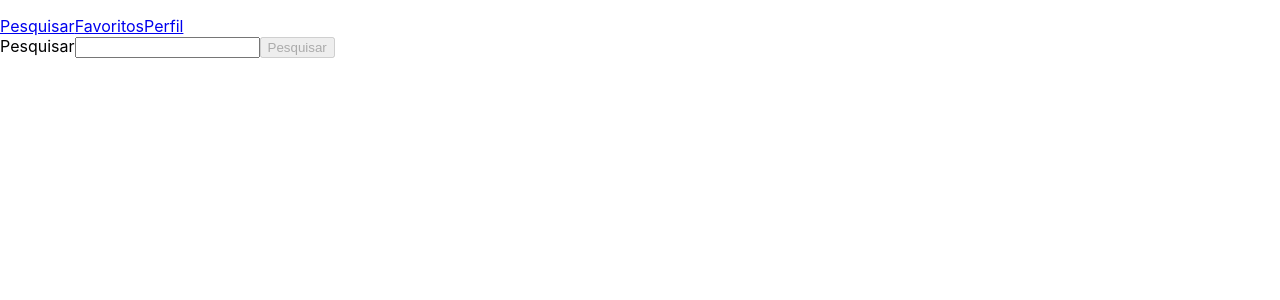
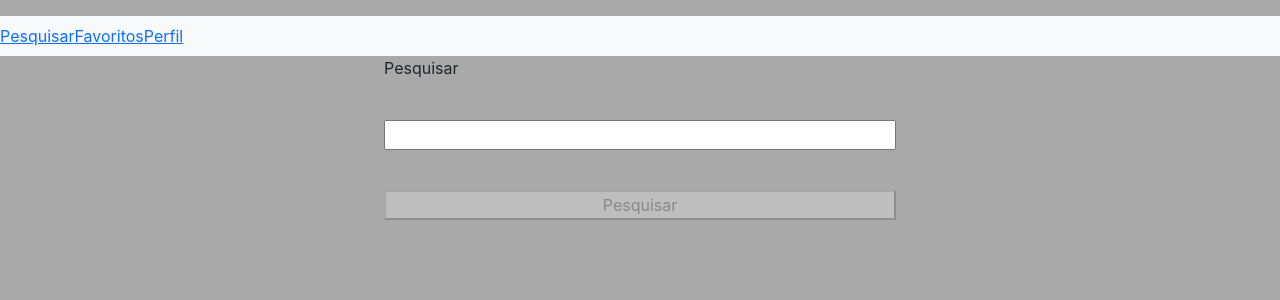
Before and after one commit to angelofonseca/tunehub, a React (Vite) app: page /search in a window 1280 px wide. Shown: the top 300 px of the page. Built offline with nearby package versions, Linux system fonts and the light colour scheme.

Commit message:
Login estilizado

```diff
--- a/package.json
+++ b/package.json
@@ -9,6 +9,7 @@
     "@testing-library/jest-dom": "^5.16.5",
     "@testing-library/react": "^13.3.0",
     "@testing-library/user-event": "^13.5.0",
+    "bootstrap": "^5.3.3",
     "react": "^18.2.0",
     "react-dom": "^18.2.0",
     "react-router-dom": "^6.10.0",
--- a/src/components/Header.tsx
+++ b/src/components/Header.tsx
@@ -1,7 +1,7 @@
 import { useEffect, useState } from 'react';
 import { NavLink } from 'react-router-dom';
 import { getUser } from '../services/userAPI';
-import Loading from './Loading';
+import Loading from './Loading/Loading';
 import { UserType } from '../types';
 
 function Header() {
@@ -22,7 +22,7 @@ function Header() {
   return (
     <header data-testid="header-component">
       <p data-testid="header-user-name">{data?.name}</p>
-      <nav>
+      <nav className="navbar navbar-expand-lg navbar-light bg-light">
         <NavLink to="/search" data-testid="link-to-search">Pesquisar</NavLink>
         <NavLink to="/favorites" data-testid="link-to-favorites">Favoritos</NavLink>
         <NavLink to="/profile" data-testid="link-to-profile">Perfil</NavLink>
--- a/src/components/Loading.tsx
+++ /dev/null
@@ -1,5 +0,0 @@
-function Loading() {
-  return <h3>Carregando...</h3>;
-}
-
-export default Loading;
--- /dev/null
+++ b/src/components/Loading/Loading.tsx
@@ -0,0 +1,5 @@
+function Loading() {
+  return <h1 className="loading centered">Carregando...</h1>;
+}
+
+export default Loading;
--- /dev/null
+++ b/src/components/Loading/loading.css
@@ -0,0 +1,6 @@
+.centered {
+  left: 50%;
+  position: fixed;
+  top: 50%;
+  transform: translate(-50%, -50%);
+}
--- a/src/index.css
+++ b/src/index.css
@@ -1,4 +1,5 @@
 body {
+  background-color: #A9A9A9;
   margin: 0;
   font-family: -apple-system, BlinkMacSystemFont, 'Segoe UI', 'Roboto', 'Oxygen',
     'Ubuntu', 'Cantarell', 'Fira Sans', 'Droid Sans', 'Helvetica Neue',
--- a/src/main.tsx
+++ b/src/main.tsx
@@ -1,5 +1,5 @@
-import React from 'react';
 import ReactDOM from 'react-dom/client';
+import 'bootstrap/dist/css/bootstrap.css';
 import './index.css';
 import { BrowserRouter } from 'react-router-dom';
 import App from './App';
--- a/src/pages/Album/Album.tsx
+++ b/src/pages/Album/Album.tsx
@@ -2,7 +2,7 @@ import { useEffect, useState } from 'react';
 import { useParams } from 'react-router-dom';
 import { AlbumType, SongType } from '../../types';
 import getMusics from '../../services/musicsAPI';
-import Loading from '../../components/Loading';
+import Loading from '../../components/Loading/Loading';
 import MusicCard from '../../components/MusicCard';
 
 function Album() {
--- a/src/pages/Login/Login.tsx
+++ b/src/pages/Login/Login.tsx
@@ -1,7 +1,9 @@
+/* eslint-disable jsx-a11y/label-has-associated-control */
 import { useEffect, useState } from 'react';
 import { useNavigate } from 'react-router-dom';
 import { createUser } from '../../services/userAPI';
-import Loading from '../../components/Loading';
+import Loading from '../../components/Loading/Loading';
+import './login.css';
 
 function Login() {
   const [login, setLogin] = useState('');
@@ -29,10 +31,12 @@ function Login() {
   if (loading) return <Loading />;
 
   return (
-    <form onSubmit={ handleSubmit }>
+    <form className="centered card" onSubmit={ handleSubmit }>
 
-      <label htmlFor="login">Login</label>
+      <label className="form-label" htmlFor="login" />
       <input
+        className="form-control form-control-lg"
+        placeholder="Nome"
         type="text"
         data-testid="login-name-input"
         value={ login }
@@ -42,6 +46,7 @@ function Login() {
       />
 
       <button
+        className="btn btn-primary btn-lg"
         type="submit"
         data-testid="login-submit-button"
         disabled={ isDisabled }
--- /dev/null
+++ b/src/pages/Login/login.css
@@ -0,0 +1,23 @@
+form {
+  display: flex;
+  flex-direction: column;
+  gap: 40px;
+  margin: auto;
+  margin-top: auto;
+  width: 40%;
+}
+
+.card {
+  padding: 100px;
+}
+
+.centered {
+  left: 50%;
+  position: fixed;
+  top: 50%;
+  transform: translate(-50%, -50%);
+}
+
+button {
+  margin-bottom: 40px;
+}
--- a/src/pages/Search/Search.tsx
+++ b/src/pages/Search/Search.tsx
@@ -1,7 +1,7 @@
 import { useEffect, useState } from 'react';
 import { Link } from 'react-router-dom';
 import searchAlbumsAPI from '../../services/searchAlbumsAPI';
-import Loading from '../../components/Loading';
+import Loading from '../../components/Loading/Loading';
 import { AlbumType } from '../../types';
 
 function Search() {
@@ -23,9 +23,9 @@ function Search() {
     event.preventDefault();
     setLoading(true);
     const getAlbums = await searchAlbumsAPI(name);
+    setLoading(false);
     if (getAlbums.length > 0) setSearchedName(name);
     setData(getAlbums);
-    setLoading(false);
     setName('');
   };
 
```
Also changed, not shown: 1 other file (tests, documents, lock files or other folders).
